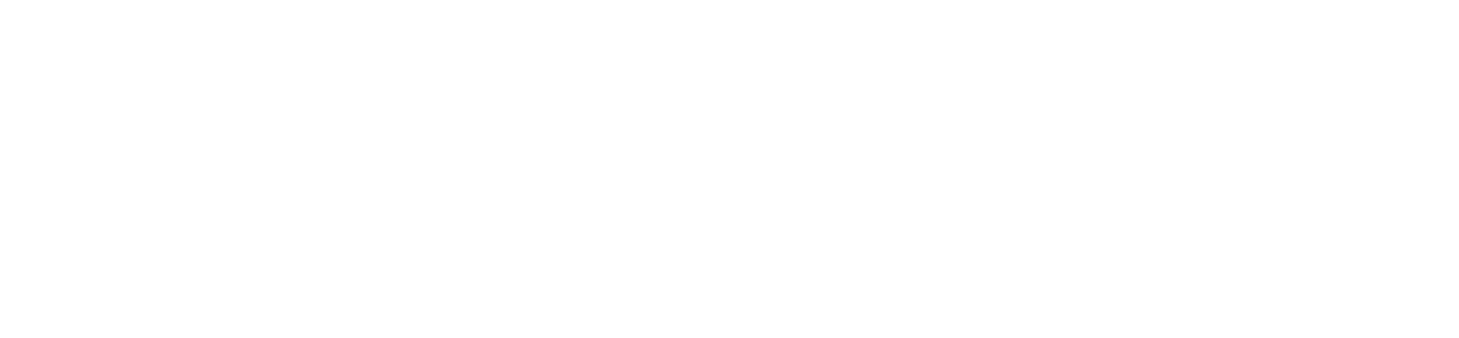
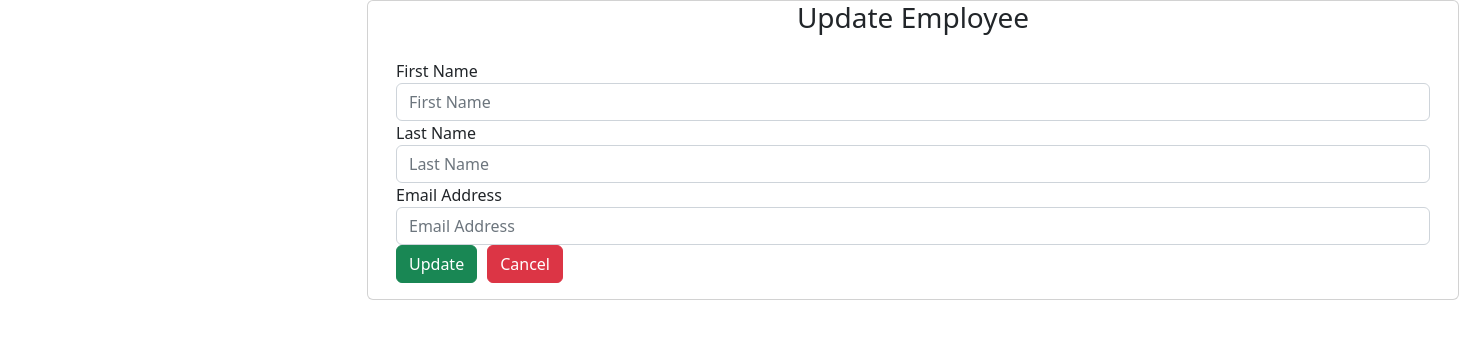
Before and after one commit to Brukti07/101273338_comp3123_assignment2_reactjs, a React (Create React App) app: page /update-employee/1 in a window 1280 px wide. Shown: the top 338 px of the page, 1459 px wide, since content can reach past the window. Built offline with nearby package versions, Linux system fonts and the light colour scheme; no server answers.

Commit message:
Editing List Employee

```diff
--- a/package.json
+++ b/package.json
@@ -18,7 +18,7 @@
     "web-vitals": "^2.1.4"
   },
   "scripts": {
-    "start": "react-scripts start",
+    "start": "node server.js",
     "dev": "nodemon server.js",
     "build": "react-scripts build",
     "test": "react-scripts test",
--- a/public/index.html
+++ b/public/index.html
@@ -10,7 +10,7 @@
     />
 
 
-    <title>Employee App</title>
+    <title>Employee List</title>
 
   </head>
   <body>
--- a/src/Pages/ListEmployee.jsx
+++ b/src/Pages/ListEmployee.jsx
@@ -10,12 +10,17 @@ class ListEmployee extends Component {
 
         }
         this.addEmployee = this.addEmployee.bind(this);
+        this.editEmployee = this.editEmployee.bind(this);
+    }
+
+    editEmployee(id){
+        this.props.history.push(`/update-employee/${id}`);
     }
 
 
     componentDidMount =() =>{
         EServer.getEmployee().then((res) => {
-            this.setState({employee:res.data});
+            this.setState({employees: res.data});
         })
     }
     // getEmployee = () =>{
@@ -34,6 +39,7 @@ class ListEmployee extends Component {
                 <div className='row'>
 
                     <button className='btn btn-primary' onClick={this.addEmployee}>Add Employee</button>
+
                 </div>
                 <div className='row'>
                     <table className='table table-striped table-bordered'>
@@ -46,6 +52,22 @@ class ListEmployee extends Component {
                             </tr>
                         </thead>
                         <tbody>
+                            <tr>
+                                <td>Bruktawit</td>
+                                <td>Adugna</td>
+                                 <td>bruktawit.adugn@georgebrown.com</td>
+                                <td>
+                                   <button onClick={this.editEmployee} className="btn btn-info">Update</button>
+                                </td>
+                            </tr>
+                            <tr>
+                                <td>Lala</td>
+                                <td>Adem</td>
+                                 <td>lala0945@georgebrown.com</td>
+                                 <td>
+                                   <button onClick={this.editEmployee} className="btn btn-info">Update</button>
+                                </td>
+                            </tr>
                             {
                                 this.state.employees.map(
                                     employee =>
@@ -54,7 +76,7 @@ class ListEmployee extends Component {
                                         <td>{ employee.lastName}</td>
                                         <td>{ employee.emailId}</td>
                                         <td>
-                                            <button onClick={() =>this.editEmployee(employee.id)} class="btn btn-light">Update</button>
+                                            <button onClick={ () => this.editEmployee(employee.id)} className="btn btn-info">Update</button>
                                         </td>
 
                                     </tr>
--- a/src/Pages/UpdateEmployee.jsx
+++ b/src/Pages/UpdateEmployee.jsx
@@ -1,9 +1,103 @@
 import React, { Component } from 'react';
+import EServer from '../routes/EServer';
 
 class UpdateEmployee extends Component {
+    constructor(props){
+        super(props)
+
+        this.state = {
+            id: this.props.match.params.id,
+            firstName: '',
+            lastName: '',
+            emailId: ''
+
+        }
+        this.changeFirstNameHandler = this.changeFirstNameHandler.bind(this);
+        this.changeLastNameHandler = this.changeLastNameHandler.bind(this);
+        this.updateEmployee = this.updateEmployee.bind(this);
+    }
+    componentDidMount(){
+        EServer.getEmployeeById(this.state.id).then((res) =>{
+            let employee = res.data;
+            this.setState({firstName: employee.firstName,
+                lastName: employee.lastName,
+                emailId: employee.emailId
+            });
+        });
+    }
+    updateEmployee =(e) =>{
+        e.preventDefault();
+        let employee = {firstName: this.state.firstName, lastName: this.state.lastName, emailId: this.state.emailId};
+        console.log('employee =>' +JSON.stringify(employee));
+        EServer.updateEmployee(employee, this.state.id).then(res => {
+            this.props.history.push('/');
+
+        });
+
+
+    }
+
+    changeFirstNameHandler=(event) =>{
+        this.setState({firstName: event.target.value});
+
+    }
+    changeLastNameHandler=(event) =>{
+        this.setState({lastName: event.target.value});
+
+    }
+    changeEmailHandler=(event) =>{
+        this.setState({emailId: event.target.value});
+    }
+
+    cancel(){
+        this.props.history.push('/');
+    }
+
     render() {
         return (
             <div>
+                <div className='container'>
+                    <div className='row'>
+                        <div className='card col-m-6 offset-md-3 offset-md-3'>
+                            <h3 className='text-center'> Update Employee</h3>
+                            <div className='card-body'>
+                                <form>
+                                    <div className='form-group'>
+                                        <label>First Name</label>
+                                        <input placeholder='First Name' name='firstName' className='form-control'
+                                        value={this.state.firstName} onChange={this.changeFirstNameHandler} />
+
+                                    </div>
+                                    <div className='form-group'>
+                                        <label>Last Name</label>
+                                        <input placeholder='Last Name' name='lastName' className='form-control'
+                                        value={this.state.lastName} onChange={this.changeLastNameHandler} />
+
+                                    </div>
+
+                                    <div className='form-group'>
+                                        <label>Email Address</label>
+                                        <input placeholder='Email Address' name='emailId' className='form-control'
+                                        value={this.state.emailId} onChange={this.changeEmailHandler} />
+
+                                    </div>
+                                    <button type="button" class="btn btn-success" onClick={this.updateEmployee}> Update </button>
+                                    <button type="button" class="btn btn-danger" onClick={this.cancel.bind(this)} style={{marginLeft: "10px"}}>Cancel</button>
+
+
+
+
+
+
+                                </form>
+
+                            </div>
+
+                        </div>
+
+                    </div>
+
+                </div>
 
             </div>
         );
--- a/src/routes/EServer.js
+++ b/src/routes/EServer.js
@@ -11,6 +11,13 @@ class EServer{
         return axios.post(EMPLOYEE_API_BASE_URL, employee);
 
     }
+    getEmployeeById(employeeId){
+        return axios.get(EMPLOYEE_API_BASE_URL + '/' + employeeId);
+    }
+    updateEmployee(employee, employeeId){
+        return axios.put(EMPLOYEE_API_BASE_URL + '/' + employeeId, employee);
+    }
+
 
 
 }
```
Also changed, not shown: server.js (+4 -4 lines), my.txt (added).
